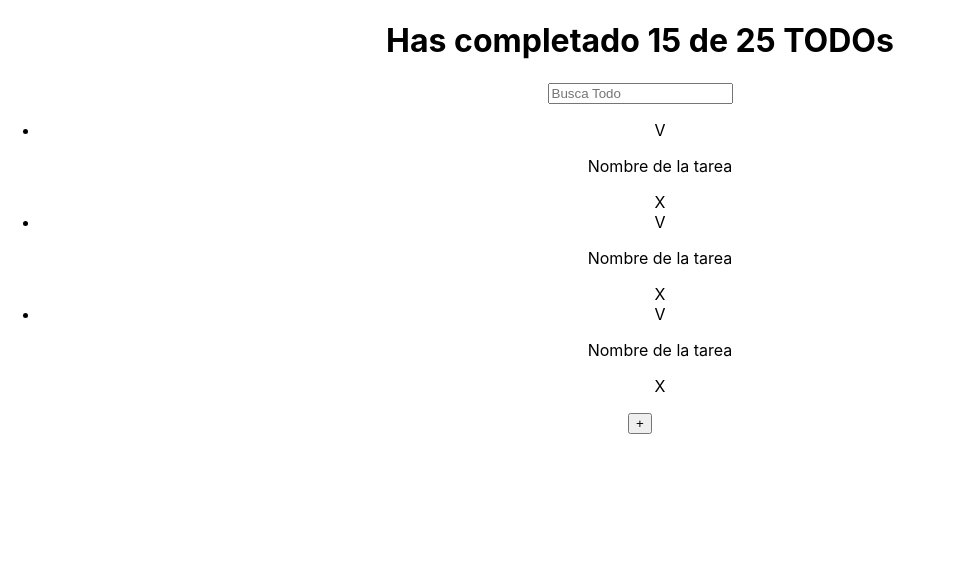
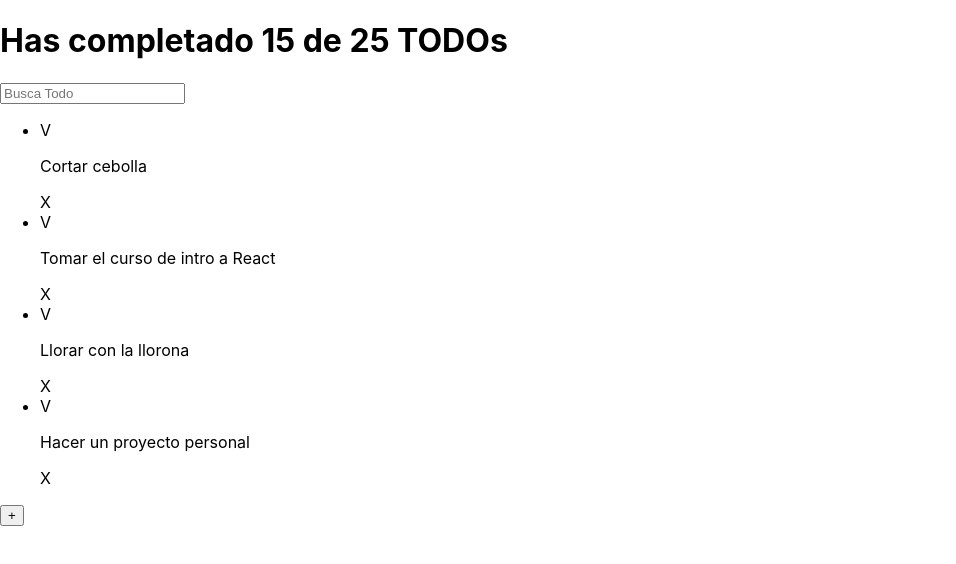
Before and after one commit to DMGochoa/basics-react-appTodos, a React (Create React App) app: page / in a window 1280 px wide. Shown: the top 564 px of the page, without its empty margins (0-956 px from the left). Built offline with nearby package versions, Linux system fonts and the light colour scheme.

Commit message:
The props are added

```diff
--- a/src/App.js
+++ b/src/App.js
@@ -4,20 +4,34 @@
 import { TodoList } from './TodoList';
 import { TodoItem } from './TodoItem';
 import { CreateTodoButton } from './CreateTodoButton';
+import React from 'react';
+
+const defaultTodos = [
+  { text: 'Cortar cebolla', completed: true },
+  { text: 'Tomar el curso de intro a React', completed: false },
+  { text: 'Llorar con la llorona', completed: false },
+  { text: 'Hacer un proyecto personal', completed: false },
+]
 
 function App() {
   return (
-    <div className="App">
+    // <div className="App">
+    <React.Fragment>
       <TodoCounter completed={15} total={25}/>
       <TodoSearch />
       <TodoList>
-        <TodoItem />
-        <TodoItem />
-        <TodoItem />
+        {defaultTodos.map(todo => (
+        <TodoItem
+          key={todo.text}
+          text={todo.text}
+          completed={todo.completed}
+        />
+        ))}
       </TodoList>
 
       <CreateTodoButton />
-    </div>
+    </React.Fragment>
+    // </div>
   );
 }
 
--- a/src/TodoItem.js
+++ b/src/TodoItem.js
@@ -1,8 +1,8 @@
-function TodoItem () {
+function TodoItem ({ text }) {
     return (
         <li>
             <span>V</span>
-            <p>Nombre de la tarea</p>
+            <p>{text}</p>
             <span>X</span>
         </li>
     )
--- a/src/TodoList.js
+++ b/src/TodoList.js
@@ -1,7 +1,7 @@
-function TodoList (props) {
+function TodoList ({ children }) {
     return (
     <ul>
-        {props.children}
+        {children}
     </ul>
     );
 }
```
